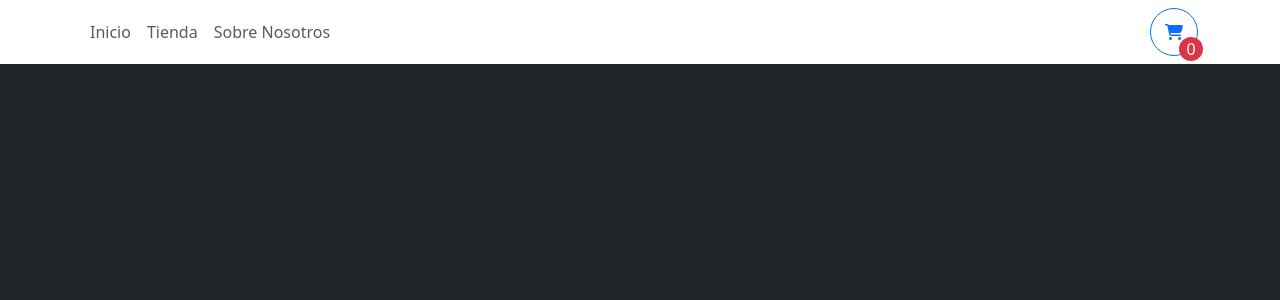
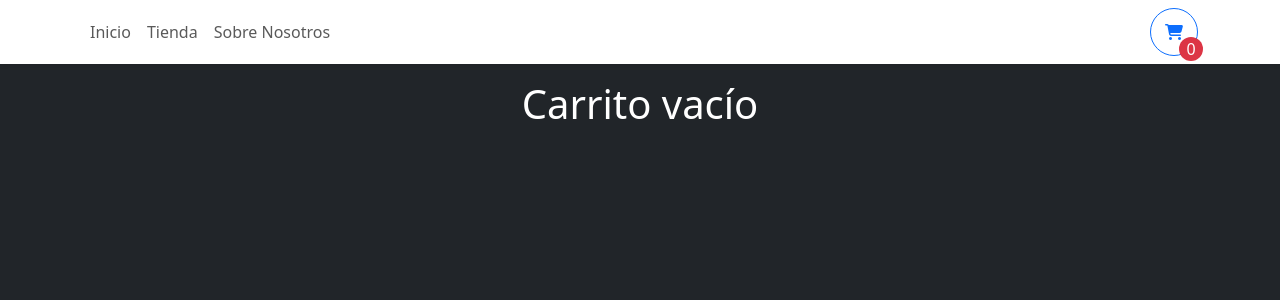
Before and after one commit to Giancarlo0811/shopping-cart, a React (Vite) app: page /carrito in a window 1280 px wide. Shown: the top 300 px of the page. Built offline with nearby package versions, Linux system fonts and the light colour scheme.

Commit message:
logica principal terminada. Falta logica del Total

```diff
--- a/src/App.jsx
+++ b/src/App.jsx
@@ -8,8 +8,8 @@ import ShoppingCart from './components/ShoppingCart'
 import NavBar from './components/NavBar'
 
 function App() {
-
   const [productsInCart, setProductsInCart] = useState([]);
+  const [total, setTotal] = useState(0);
 
   function addProductsToCart(e) {
     const productName = e.target.parentNode.previousSibling.children[0].textContent;
@@ -40,8 +40,41 @@ function App() {
     setProductsInCart(newArray);
   }
 
+  function increaseProductShoppingCart(e) {
+    const productName = e.target.parentNode.parentNode.previousSibling.children[0].textContent;
+
+    const newArray = productsInCart.map(product => {
+      if (product.name === productName) {
+        return {...product, quantity: product.quantity + 1}
+      } else {
+        return product;
+      }
+    })
+
+    setProductsInCart(newArray);
+
+  }
+
   function decreaseProductQuantity(e) {
     const productName = e.target.parentNode.parentNode.parentNode.parentNode.children[0].children[0].textContent;
+
+    const newArray = productsInCart.map(product => {
+      if (product.name === productName) {
+        if (product.quantity > 1) {
+          return {...product, quantity: product.quantity - 1}
+        } else {
+          return {...product, quantity: 1}
+        }
+      } else {
+        return product;
+      }
+    })
+
+    setProductsInCart(newArray);
+  }
+
+  function decreaseProductShoppingCart(e) {
+    const productName = e.target.parentNode.parentNode.previousSibling.children[0].textContent;
 
     const newArray = productsInCart.map(product => {
       if (product.name === productName) {
@@ -73,7 +106,7 @@ function App() {
   }
 
   function removeProductShoppingCart(e) {
-      const productName = e.target.parentNode.children[0].children[0].textContent
+    const productName = e.target.parentNode.previousSibling.children[0].textContent
 
     const newArray =  productsInCart.map(product => {
       if (product.name === productName) {
@@ -105,6 +138,9 @@ function App() {
         <Route path='carrito' element={<ShoppingCart
                                         productsInCart={productsInCart}
                                         removeProductShoppingCart={removeProductShoppingCart}
+                                        increaseProductShoppingCart={increaseProductShoppingCart}
+                                        decreaseProductShoppingCart={decreaseProductShoppingCart}
+                                        total={total}
                                       />}/>
       </Routes>
     </Container>
--- a/src/components/CartButton.jsx
+++ b/src/components/CartButton.jsx
@@ -12,19 +12,39 @@ function CartButton({
     const [isShown, setIsShown] = useState(false);
     const [quantity, setQuantity] = useState(1);
 
-    function toggle() {
+    function toggle(e) {
         setIsShown(current => !current);
+        const productName = e.target.parentNode.previousSibling.children[0].textContent;
+
+        for (let product of productsInCart) {
+            if(product.name === productName) {
+                setQuantity(product.quantity);
+            }
+        }
     }
 
-    function increaseQuantity() {
-        setQuantity(quantity + 1);
+    function increaseQuantity(e) {
+        const productName = e.target.parentNode.parentNode.parentNode.previousSibling.children[0].textContent;
+
+        for (let product of productsInCart) {
+            if(product.name === productName) {
+                setQuantity(product.quantity + 1);
+            }
+        }
     }
 
-    function decreaseQuantity() {
-        if (quantity > 1) {
-            setQuantity(quantity - 1);
-        } else {
-            setQuantity(1);
+    function decreaseQuantity(e) {
+        const productName = e.target.parentNode.parentNode.parentNode.previousSibling.children[0].textContent;
+
+        for (let product of productsInCart) {
+            if(product.name === productName) {
+                if (quantity > 1) {
+                    setQuantity(quantity - 1);
+                }
+                else {
+                    setQuantity(1);
+                }
+            }
         }
     }
 
@@ -38,7 +58,7 @@ function CartButton({
             {!isShown && (
                     <Button className="w-100" onClick={(e) => {
                         addProductsToCart(e);
-                        toggle();
+                        toggle(e)
                     }}>+ Agregar al Carrito</Button>
             )}
             {isShown && (
@@ -46,18 +66,18 @@ function CartButton({
                     <div className="d-flex align-items-center justify-content-center" style={{gap:'.5rem'}}>
                         <Button onClick={(e) => {
                             decreaseProductQuantity(e);
-                            decreaseQuantity();
+                            decreaseQuantity(e);
                         }}>-</Button>
                         <span>{quantity} en el Carrito</span>
                         <Button onClick={(e) => {
                             increaseProductQuantity(e);
-                            increaseQuantity();
+                            increaseQuantity(e);
                         }}>+</Button>
                     </div>
                     <div>
                         <Button variant="danger" onClick={(e) => {
                             removeProduct(e);
-                            toggle();
+                            toggle(e);
                             resetQuantity();
                         }}>Eliminar</Button>
                     </div>
--- a/src/components/NavBar.jsx
+++ b/src/components/NavBar.jsx
@@ -13,7 +13,8 @@ function NavBar({productsInCart}) {
                         <Nav.Link to='tienda' as={NavLink}>Tienda</Nav.Link>
                         <Nav.Link to='sobre-nosotros' as={NavLink}>Sobre Nosotros</Nav.Link>
                     </Nav>
-                    <NavLink to='carrito'>
+                </Navbar.Collapse>
+                <NavLink to='carrito'>
                         <Button
                             variant="outline-primary"
                             className="rounded-circle"
@@ -31,11 +32,10 @@ function NavBar({productsInCart}) {
                                 right:0,
                                 transform: 'translate(25%,25%)'
                                 }}
-                                ><span>{productsInCart.length}</span>
+                            ><span>{productsInCart.length}</span>
                             </div>
                         </Button>
                     </NavLink>
-                </Navbar.Collapse>
             </Container>
         </Navbar>
     )
--- a/src/components/ShoppingCart.jsx
+++ b/src/components/ShoppingCart.jsx
@@ -1,13 +1,24 @@
 import { Row, Col, Card, Button } from "react-bootstrap";
-import { useState } from "react";
+import { useEffect, useState } from "react";
 import ShoppingCartRemoveBtn from "./ShoppingCartRemoveBtn";
+import ShoppingCartDecreaseBtn from "./ShoppingCartDecreaseBtn";
+import ShoppingCartIncreaseBtn from "./ShoppingCartIncreaseBtn";
 
-function ShoppingCart({productsInCart, removeProductShoppingCart}) {
-    console.log(productsInCart);
+function ShoppingCart({
+    productsInCart,
+    removeProductShoppingCart,
+    total,
+    increaseProductShoppingCart,
+    decreaseProductShoppingCart
+    }) {
 
     return  (
        <>
-        <Row md={1} xs={1} lg={1} className="g-3">
+       {productsInCart.length === 0 &&
+            <h1 className="text-white text-center">Carrito vacío</h1>
+       }
+        {productsInCart.length >= 1 &&
+            <Row md={1} xs={1} lg={1} className="g-3">
             {productsInCart.map(product => {
                 return (
                         <Card
@@ -36,12 +47,20 @@ function ShoppingCart({productsInCart, removeProductShoppingCart}) {
                                         {`Precio: $${Number(product.price.replace('$','')) * product.quantity}`}
                                     </span>
                                 </Card.Title>
-                               <ShoppingCartRemoveBtn removeProductShoppingCart={removeProductShoppingCart}/>
+                               <div className="d-flex flex-column">
+                                    <div className="d-flex justify-content-center align-items-center" style={{gap:'1rem'}}>
+                                        <ShoppingCartDecreaseBtn decreaseProductShoppingCart={decreaseProductShoppingCart}/>
+                                        <ShoppingCartIncreaseBtn increaseProductShoppingCart={increaseProductShoppingCart}/>
+                                    </div>
+                                    <ShoppingCartRemoveBtn removeProductShoppingCart={removeProductShoppingCart}/>
+                               </div>
                             </Card.Body>
                         </Card>
                 )
             })}
+            <h1 className="text-white">Total: {`$${total}`}</h1>
         </Row>
+        }
        </>
     )
 }
--- /dev/null
+++ b/src/components/ShoppingCartDecreaseBtn.jsx
@@ -0,0 +1,9 @@
+import { Button } from "react-bootstrap";
+
+function ShoppingCartDecreaseBtn({decreaseProductShoppingCart}) {
+    return (
+        <Button variant="primary" className="mt-4 text-left" onClick={decreaseProductShoppingCart}>-</Button>
+    )
+}
+
+export default ShoppingCartDecreaseBtn;
--- /dev/null
+++ b/src/components/ShoppingCartIncreaseBtn.jsx
@@ -0,0 +1,9 @@
+import { Button } from "react-bootstrap";
+
+function ShoppingCartIncreaseBtn({increaseProductShoppingCart}) {
+    return (
+        <Button variant="primary" className="mt-4 text-left" onClick={increaseProductShoppingCart}>+</Button>
+    )
+}
+
+export default ShoppingCartIncreaseBtn;
```
Lines whose indentation alone changed are shown as unchanged.
